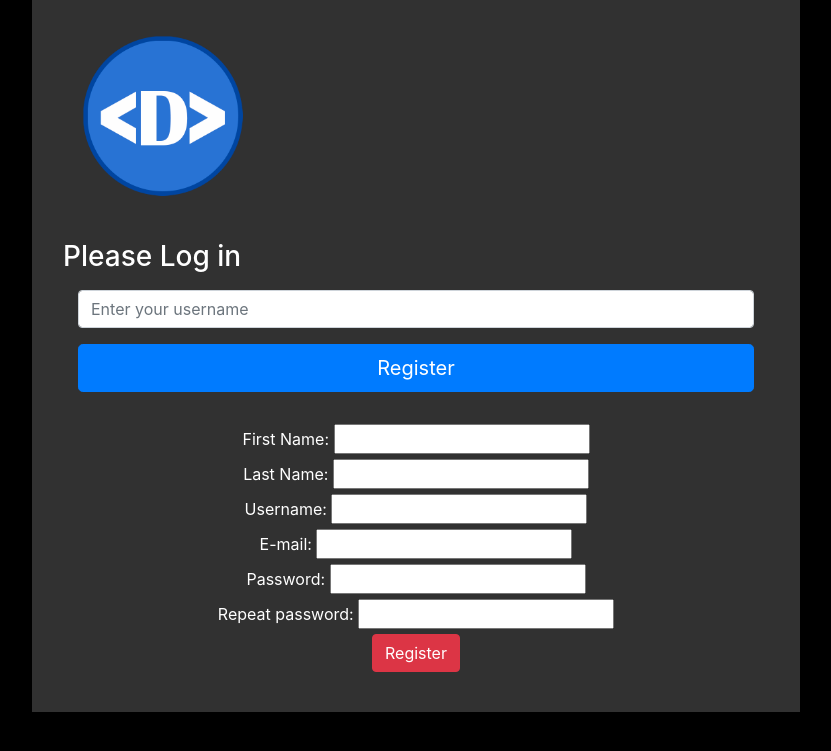
After one commit to meg4ik/Ryndin_Pavlo_KNT-218_Graduation_Project, a Flask app: page /register in a window 1280 px wide. The commit adds this page. Shown: the top 751 px of the page, without its empty margins (224-1055 px from the left). Run offline with Flask 2, Linux system fonts and the light colour scheme; parts of the project's set-up code (start-up, migrations or seed data) failed here and were passed over; some libraries are stand-ins or nearby versions.

Commit message:
register page

```diff
--- /dev/null
+++ b/src/resources/register.py
@@ -0,0 +1,72 @@
+from flask import make_response, render_template, request, flash, redirect, url_for
+from flask_restful import Resource
+from src import app, db
+from src.database.models import User
+import re
+from src.token import get_user_by_token
+
+
+class Register(Resource):
+
+    def get(self):
+        try:
+            get_user_by_token()
+        except:
+            return make_response(render_template("register.html", nav=True), 200)
+        flash('You already authorized', category='warning')
+        return redirect(url_for('main'))
+
+    def post(self):
+        to_flash = []
+        try:
+            new_username = request.form.get('username')
+            u = db.session.query(User).filter_by(username = new_username).first()
+            if u:
+                to_flash.append("User with username as \"{}\" already exist".format(new_username))
+            if len(new_username)>30:
+                to_flash.append("Username must be less than 30 characters")
+            new_name = request.form.get('name')
+            if len(new_name)>30:
+                to_flash.append("Name must be less than 30 characters")
+            new_surname = request.form.get('surname')
+            if len(new_surname)>30:
+                to_flash.append("Surname must be less than 30 characters")
+
+            new_email = request.form.get('email_address')
+            regex = r'\b[A-Za-z0-9._%+-]+@[A-Za-z0-9.-]+\.[A-Z|a-z]{2,}\b'
+            if not(re.fullmatch(regex, new_email)):
+                to_flash.append("Invalid Email")
+            e = db.session.query(User).filter_by(email_address = new_email).first()
+            if e:
+                to_flash.append("User with email as \"{}\" already exist".format(new_email))
+            new_password = request.form.get('password')
+            if len(new_password) < 5 or len(new_password) > 50:
+                to_flash.append("Password must be more than 5 and less than 50 characters")
+            new_password_repeat = request.form.get('password_repeat')
+            if new_password !=new_password_repeat:
+                to_flash.append("Password mismatch")
+        except Exception as e:
+            print(e)
+            flash("Something went wrong",category='danger')
+            return redirect(url_for('register'))
+
+        if to_flash:
+            for num, mess in enumerate(to_flash):
+                flash(mess,category='danger')
+                if num == 4:
+                    break
+            return redirect(url_for('register'))
+        else:
+            u = User(
+                username=new_username,
+                name=new_name,
+                surname=new_surname,
+                email_address=new_email,
+                password=new_password,
+                code = 1
+            )
+            db.session.add(u)
+            db.session.commit()
+            db.session.close()
+            flash("User has been successfully created",category='success')
+            return redirect(url_for('main'))
--- a/src/routes.py
+++ b/src/routes.py
@@ -2,6 +2,7 @@ from flask import render_template
 from src import api, app
 
 from src.resources.main import Main
+from src.resources.register import Register
 
 
 #
@@ -10,7 +11,8 @@ from src.resources.main import Main
 
 # routes
 api.add_resource(Main, '/', '/main', strict_slashes=False)
-# api.add_resource(Register, '/register', strict_slashes=False)
+api.add_resource(Register, '/register', strict_slashes=False)
+
 # api.add_resource(Login, '/login', strict_slashes=False)
 # api.add_resource(Logout, '/logout', strict_slashes=False)
 # api.add_resource(Projects, '/projects', strict_slashes=False)
--- a/src/static/style.css
+++ b/src/static/style.css
@@ -1,8 +1,10 @@
-* {
-  background-color: #000000;
-}
 
 body {
   margin: 0 20%;
   color: white;
+  background-color: #000000;
 }
+
+a {
+  color: white;
+}
--- a/src/templates/base.html
+++ b/src/templates/base.html
@@ -12,7 +12,20 @@
           {% endblock %}
       </title>
    </head>
+   {% with messages = get_flashed_messages(with_categories=true) %}
+         {% if messages %}
+            {% for category, message in messages %}
+               <div class="alert alert-{{ category }}">
+                     <button type="button" class="m1-2 mb-1 close" data-dismiss="alert" aria-label="Close">
+                        <span aria-hidden="true">&times;</span>
+                     </button>
+                     {{ message }}
+               </div>
+            {% endfor %}
+         {% endif %}
+   {% endwith %}
    <body>
+      {% if not nav %}
          <nav class="navbar navbar-expand-md">
             <a href="{{ url_for('main') }}" >
                <img src="../static/logo.png" alt="logo" width="60" height="30">
@@ -47,30 +60,22 @@
                            <a class="nav-link" href="">Sign in</a>
                         </li>
                         <li class="nav-item">
-                           <a class="nav-link" href="">Sign up</a>
+                           <a class="nav-link" href="{{ url_for('register') }}">Sign up</a>
                         </li>
                      {% endif %}
                   {% endif %}
                </ul>
          </nav>
+         {% endif %}
 
 
-         {% with messages = get_flashed_messages(with_categories=true) %}
-         {% if messages %}
-            {% for category, message in messages %}
-               <div class="alert alert-{{ category }}">
-                     <button type="button" class="m1-2 mb-1 close" data-dismiss="alert" aria-label="Close">
-                        <span aria-hidden="true">&times;</span>
-                     </button>
-                     {{ message }}
-               </div>
-            {% endfor %}
-         {% endif %}
-         {% endwith %}
 
-         <div class="container" style="background:#313131; padding: 15px;">
-         {% block content %}
-         {% endblock %}
+
+         <div class="container" style="background:#313131;">
+            <div class="position-relative overflow-hidden p-3">
+               {% block content %}
+               {% endblock %}
+            </div>
          </div>
 
 
--- /dev/null
+++ b/src/templates/register.html
@@ -0,0 +1,45 @@
+{% extends 'base.html' %}
+{% block title %}
+    Register
+{% endblock %}
+
+{% block content %}
+
+    <img class="mb-4 p-3" src="../static/logo.png" alt="logo" width="200" height="200">
+    <h1 class="h3 mb-3 fw-normal">Please Log in</h1>
+
+    <form class="form col-md-12 center-block" method="POST">
+      <div class="form-group">
+        <input type="text" name="name" class="form-control input-lg" placeholder="Enter your username" required>
+      </div>
+
+      <div class="form-group">
+        <button class="btn btn-primary btn-lg btn-block">Register</button>
+      </div>
+    </form>
+
+
+    <form class="navbar-form text-center p-3" method="POST">
+
+    <label for="fname">First Name:</label>
+    <input type="text" name="name" required>
+    <br>
+    <label for="fsurname">Last Name:</label>
+    <input type="text" name="surname" required>
+    <br>
+    <label for="fusername">Username:</label>
+    <input type="text" name="username" required>
+    <br>
+    <label for="femail_address">E-mail:</label>
+    <input type="email" name="email_address" required>
+    <br>
+    <label for="fpassword">Password:</label>
+    <input type="password" name="password" required>
+    <br>
+    <label for="fpassword">Repeat password:</label>
+    <input type="password" name="password_repeat" required>
+    <br>
+    <button type="submit" class="btn btn-danger mb-2">Register</button>
+    </form>
+
+{% endblock %}
```
Also changed, not shown: src/database/models.py (+26 -26 lines), src/templates/404.html (added, +21 -0 lines), src/templates/main.html (+7 -5 lines).
